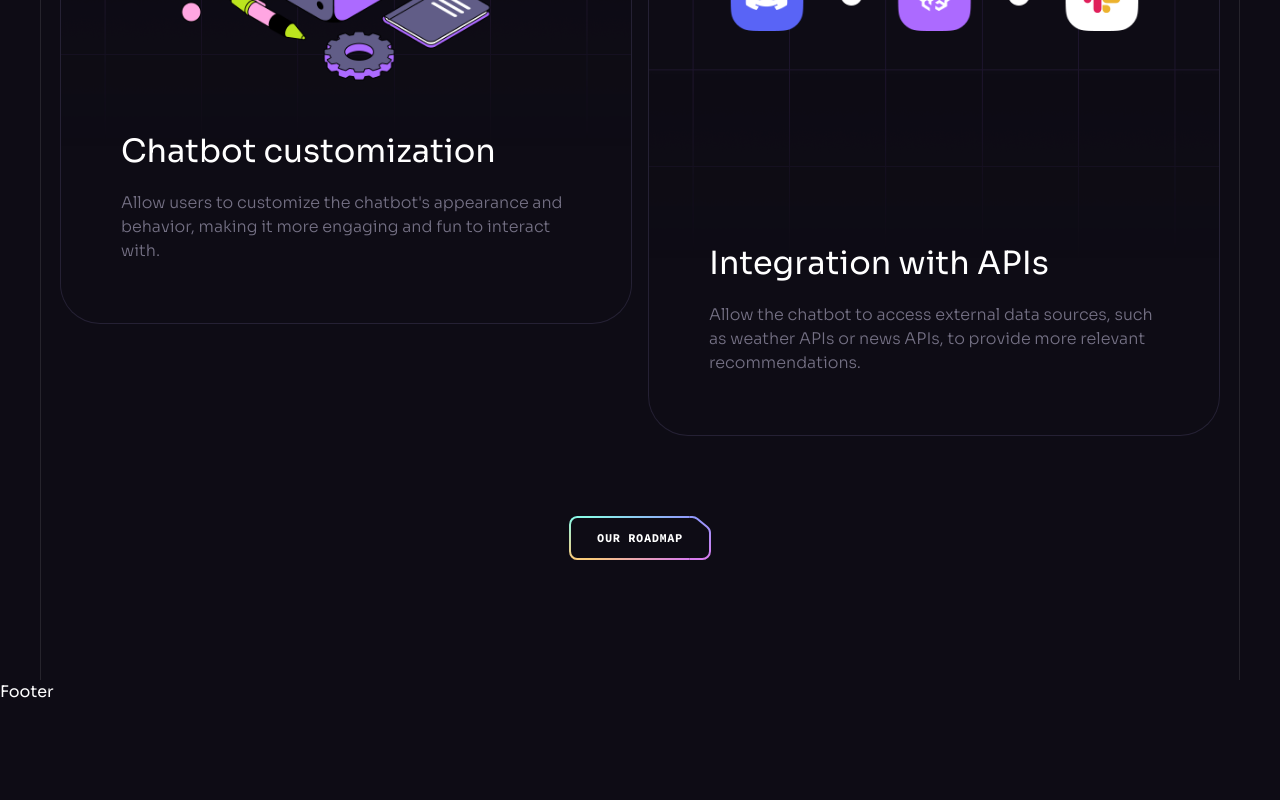
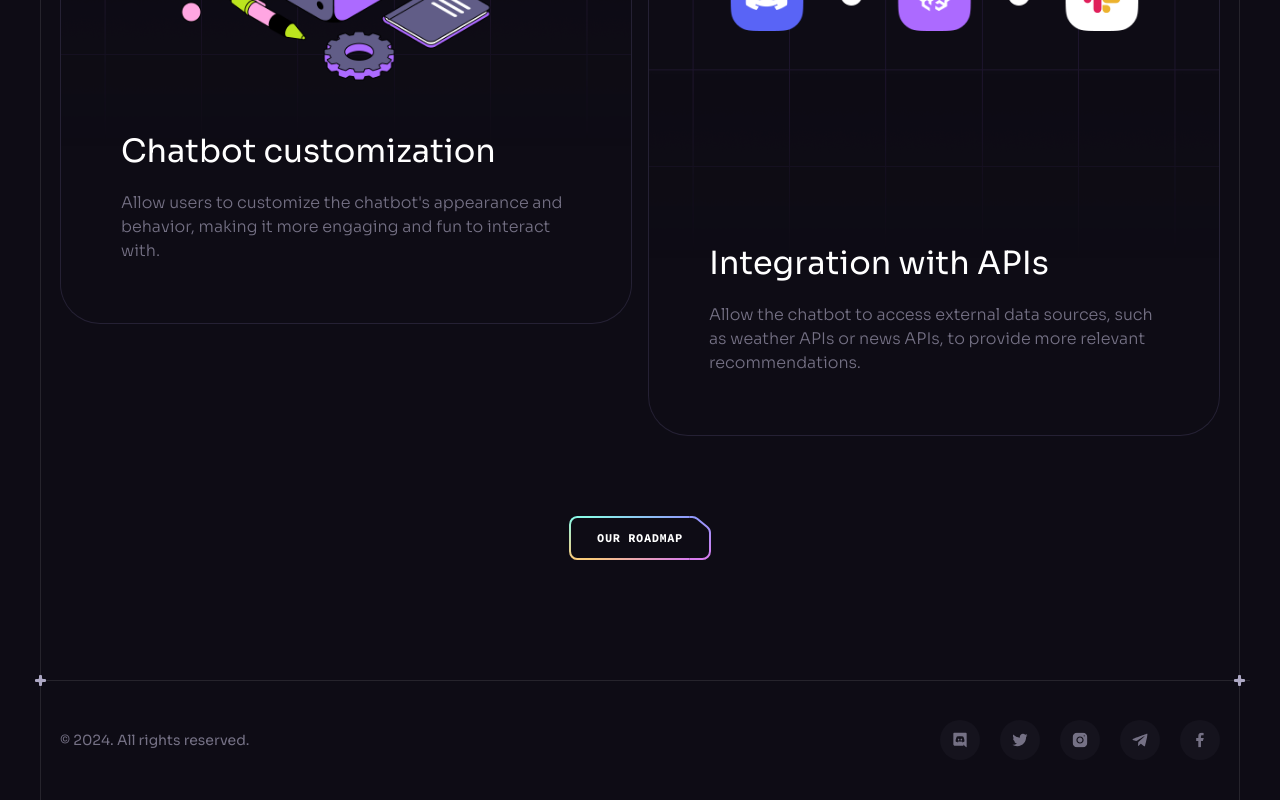
Before and after one commit to billalben/brainwave, a React (Vite) app: page / in a window 1280 px wide. Shown: the part 8601-9401 px from the top of the page. Before the commit the page ends 9305 px from the top, so only its background shows below. Built offline with nearby package versions, Linux system fonts and the light colour scheme.

Commit message:
Footer section

```diff
--- a/src/components/Footer.jsx
+++ b/src/components/Footer.jsx
@@ -1,9 +1,28 @@
-import React from 'react'
+import Section from "./Section";
+import { socials } from "../constants";
 
 const Footer = () => {
   return (
-    <div>Footer</div>
-  )
-}
+    <Section crosses className="!px-0 !py-10">
+      <div className="container flex sm:justify-between justify-center items-center gap-10 max-sm:flex-col">
+        <p className="caption text-n-4 lg:block">
+          © {new Date().getFullYear()}. All rights reserved.
+        </p>
 
-export default Footer
+        <ul className="flex gap-5 flex-wrap">
+          {socials.map((item) => (
+            <a
+              key={item.id}
+              href={item.url}
+              className="flex items-center justify-center w-10 h-10 bg-n-7 rounded-full transition-colors hover:bg-n-6"
+            >
+              <img src={item.iconUrl} width={16} height={16} alt={item.title} />
+            </a>
+          ))}
+        </ul>
+      </div>
+    </Section>
+  );
+};
+
+export default Footer;
```
